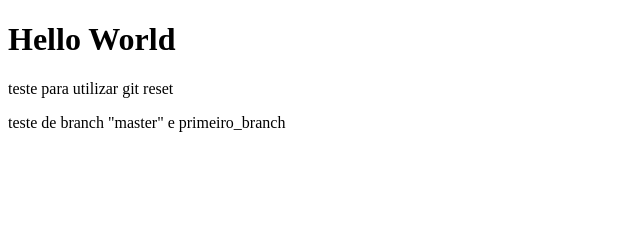
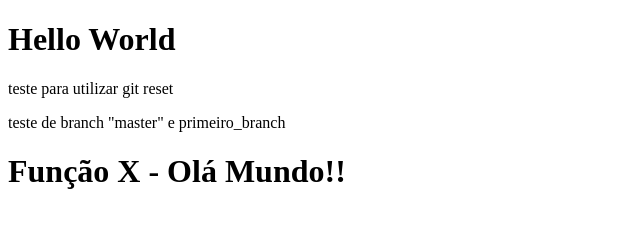
Before and after one commit to MartiniLeandro/GIT_estudos, a plain HTML site: page index.html in a window 1280 px wide. Shown: the whole page, without its empty margins (0-640 px from the left). Drawn offline with Linux system fonts and the light colour scheme.

Commit message:
funcionalidade executada

```diff
--- a/index.html
+++ b/index.html
@@ -9,5 +9,6 @@
     <h1>Hello World</h1>
     <p>teste para utilizar git reset</p>
     <p>teste de branch "master" e primeiro_branch</p>
+    <h1>Função X - Olá Mundo!!</h1>
 </body>
 </html>
```
